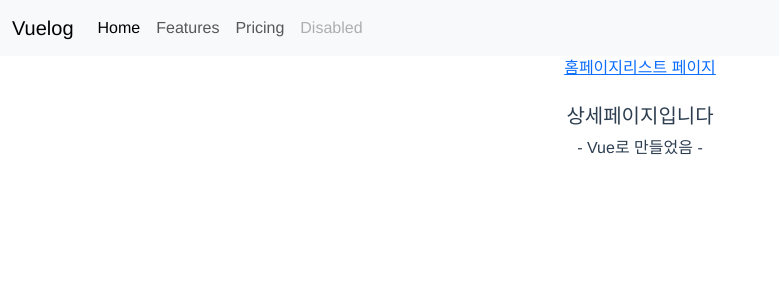
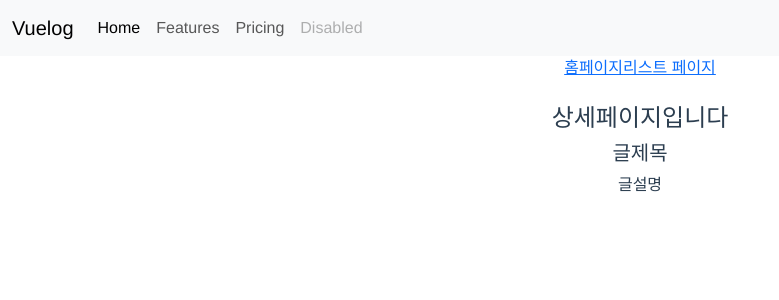
Before and after one commit to soheeyeo/Vue_Practice_02, a Vue app: page /detail in a window 1280 px wide. Shown: the top 300 px of the page, without its empty margins (0-779 px from the left). Built offline with nearby package versions, Linux system fonts and the light colour scheme.

Commit message:
route 03

```diff
--- a/src/components/Detail.vue
+++ b/src/components/Detail.vue
@@ -1,7 +1,8 @@
 <template>
         <div class="container mt-4">
-        <h5>상세페이지입니다</h5>
-        <p>- Vue로 만들었음 -</p>
+        <h4>상세페이지입니다</h4>
+        <h5>글제목</h5>
+        <p>글설명</p>
     </div>
 </template>
 
```
